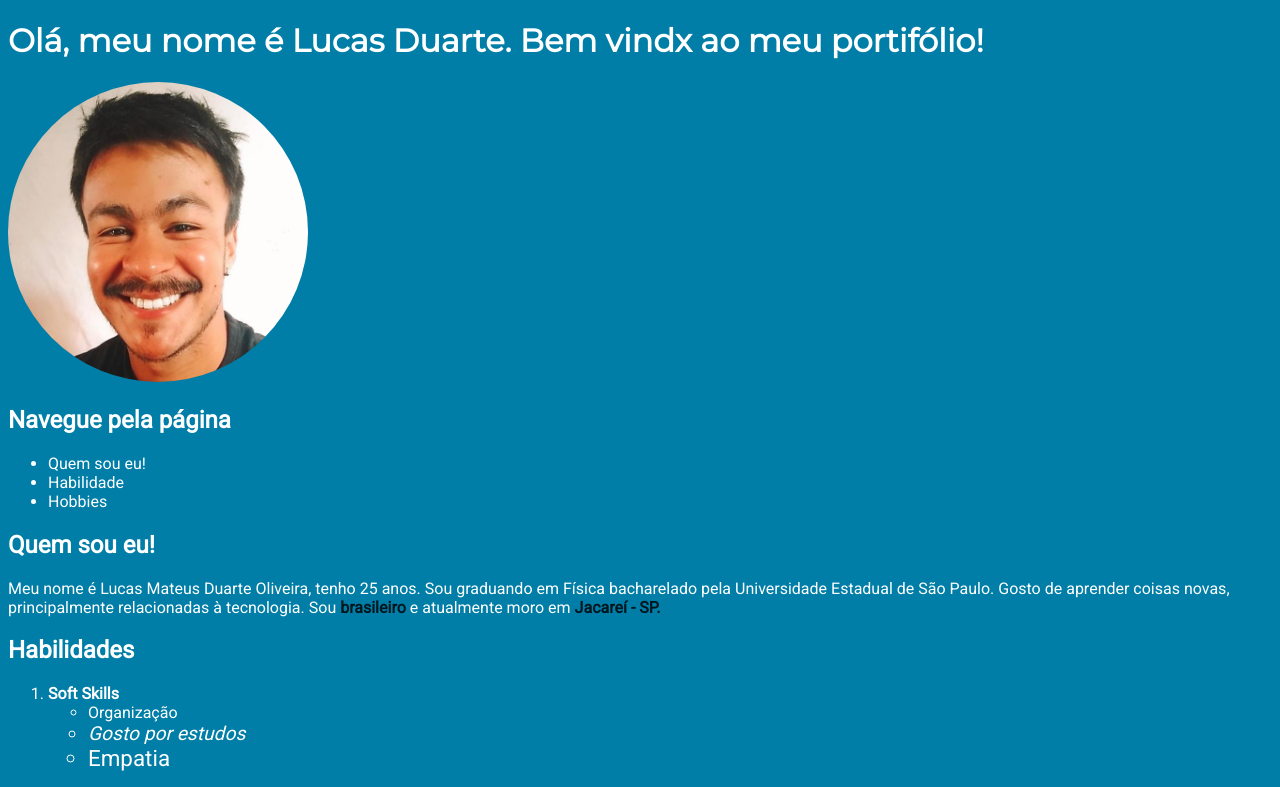
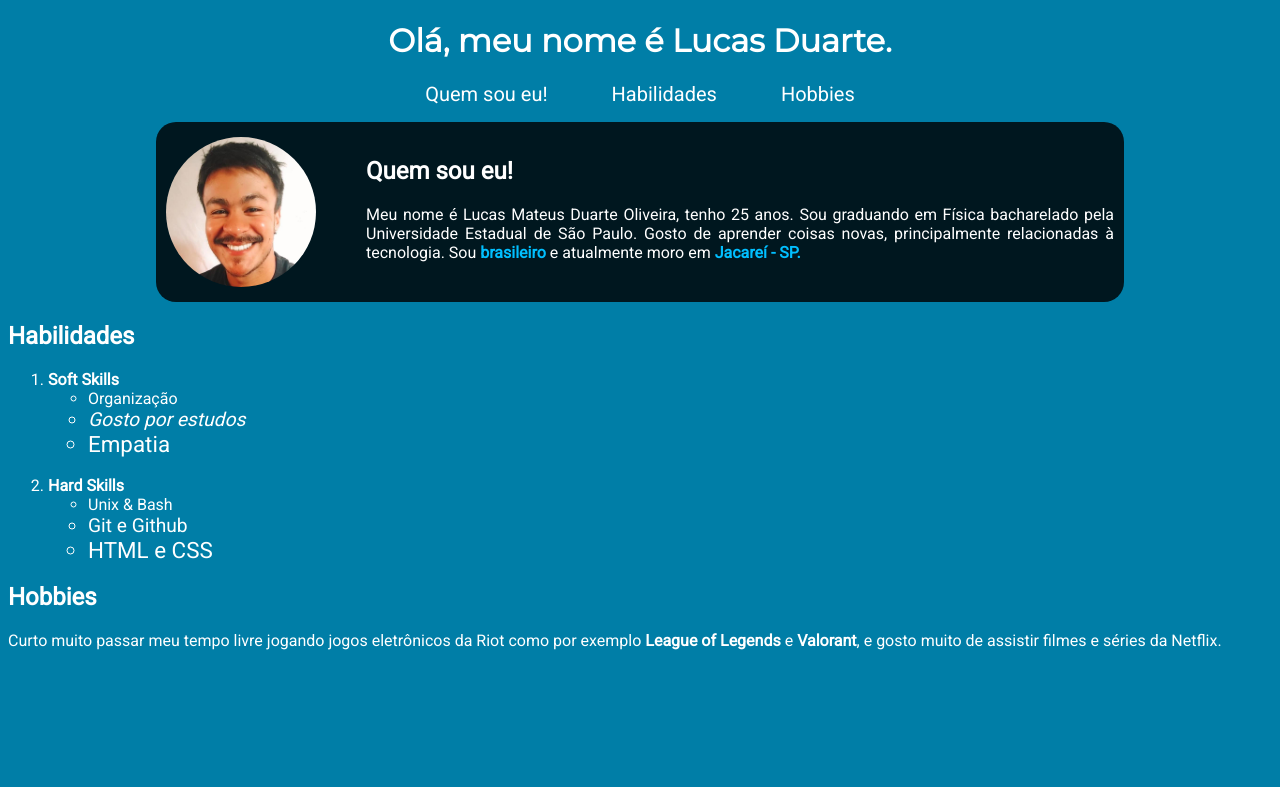
Before and after one commit to lucsduartee/lucsduartee.github.io, a plain HTML site: page index.html in a window 1280 px wide. Shown: the top 787 px of the page. Drawn offline with Linux system fonts and the light colour scheme.

Commit message:
customizing header and description

```diff
--- a/assets/css/style.css
+++ b/assets/css/style.css
@@ -4,8 +4,13 @@ body {
   color: #FFFFFF;
 }
 
+header {
+  height: 80%;
+}
+
 h1 {
   font-family: 'Montserrat', sans-serif;
+  text-align: center;
 }
 
 a {
@@ -13,12 +18,44 @@ a {
   color: #FFFFFF;
 }
 
+.welcome-text{
+  width: 100%;
+}
+
+.navigation {
+  width: 100%;
+  padding: 0;
+  text-align: center;
+}
+
+.navigation--item {
+  display: inline-block;
+  margin: 0 30px;
+  font-size: 20px;
+}
+
 #profileimg {
   border-radius: 50%;
+  float: left;
+  width: 150px;
+}
+
+.quem-sou {
+  width: 75%;
+  background-color: #00171F;
+  border-radius: 20px;
+  height: 150px;
+  margin: 0 auto;
+  padding: 15px 10px;
+}
+
+.quem-sou_text {
+  margin-left: 200px;
+  text-align: justify;
 }
 
 .nacionalidade, .residencia {
-  color: #00171F;
+  color: #00bfff;
 }
 
 .item1 {
--- a/index.html
+++ b/index.html
@@ -13,11 +13,24 @@
   </head>
 
   <body>
+    <header>
+      <h1 class="welcome-text">
+        Olá, meu nome é <a href="#profileimg">Lucas Duarte</a>.
+      </h1>
+
+      <nav>
+        <ul class="navigation">
+          <li class="navigation--item"><a href="#quem-sou">Quem sou eu!</a></li>
+          <li class="navigation--item">
+            <a href="#habilidades">Habilidades</a>
+          </li>
+          <li class="navigation--item"><a href="#hobbies">Hobbies</a></li>
+        </ul>
+      </nav>
+    </header>
+
     <main>
-      <h1>
-        Olá, meu nome é <a href="#profileimg">Lucas Duarte</a>. Bem vindx ao meu
-        portifólio!
-      </h1>
+      <section class="quem-sou">
         <img
           id="profileimg"
           src="./assets/img/profileimg.jpeg"
@@ -25,22 +38,21 @@
           width="300px"
         />
 
-      <h2>Navegue pela página</h2>
-      <ul>
-        <li><a href="#quem-sou">Quem sou eu!</a></li>
-        <li><a href="#habilidades">Habilidade</a></li>
-        <li><a href="#hobbies">Hobbies</a></li>
-      </ul>
-
+        <div class="quem-sou_text">
           <h2 id="quem-sou">Quem sou eu!</h2>
           <p>
-        Meu nome é Lucas Mateus Duarte Oliveira, tenho 25 anos. Sou graduando em
-        Física bacharelado pela Universidade Estadual de São Paulo. Gosto de
-        aprender coisas novas, principalmente relacionadas à tecnologia. Sou
-        <strong class="nacionalidade">brasileiro</strong> e atualmente moro em
+            Meu nome é Lucas Mateus Duarte Oliveira, tenho 25 anos. Sou
+            graduando em Física bacharelado pela Universidade Estadual de São
+            Paulo. Gosto de aprender coisas novas, principalmente relacionadas à
+            tecnologia. Sou
+            <strong class="nacionalidade">brasileiro</strong> e atualmente moro
+            em
             <strong class="residencia">Jacareí - SP.</strong>
           </p>
+        </div>
+      </section>
 
+      <section>
         <h2 id="habilidades">Habilidades</h2>
         <ol>
           <li><strong>Soft Skills</strong></li>
@@ -61,11 +73,12 @@
         <h2>Hobbies</h2>
         <p>
           Curto muito passar meu tempo livre jogando jogos eletrônicos da
-        <a href="https://www.riotgames.com/pt-br" target="_blank">Riot</a> como
-        por exemplo <strong>League of Legends</strong> e
-        <strong>Valorant</strong>, e gosto muito de assistir filmes e séries da
-        <a href="https://www.netflix.com/br/" target="_blank">Netflix</a>.
+          <a href="https://www.riotgames.com/pt-br" target="_blank">Riot</a>
+          como por exemplo <strong>League of Legends</strong> e
+          <strong>Valorant</strong>, e gosto muito de assistir filmes e séries
+          da <a href="https://www.netflix.com/br/" target="_blank">Netflix</a>.
         </p>
+      </section>
     </main>
   </body>
 </html>
```
Lines whose indentation alone changed are shown as unchanged.
